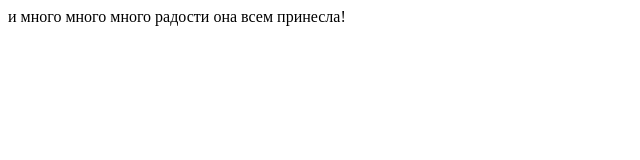
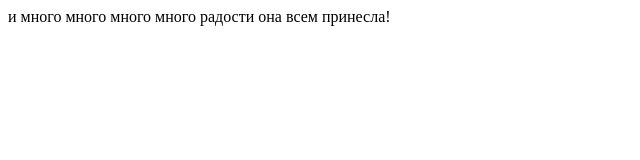
Before and after one commit to DmitriiMS/test-web-site, a plain HTML site: page radost.html in a window 1280 px wide. Shown: the full height of the page, 0-640 px from the left. Drawn offline with Linux system fonts and the light colour scheme.

Commit message:
Update radost.html

```diff
--- a/radost.html
+++ b/radost.html
@@ -5,6 +5,6 @@
     <title>Про радость!</title>
 </head>
 <body>
-    и много много много радости она всем принесла!
+    и много много много много радости она всем принесла!
 </body>
 </html>
```
